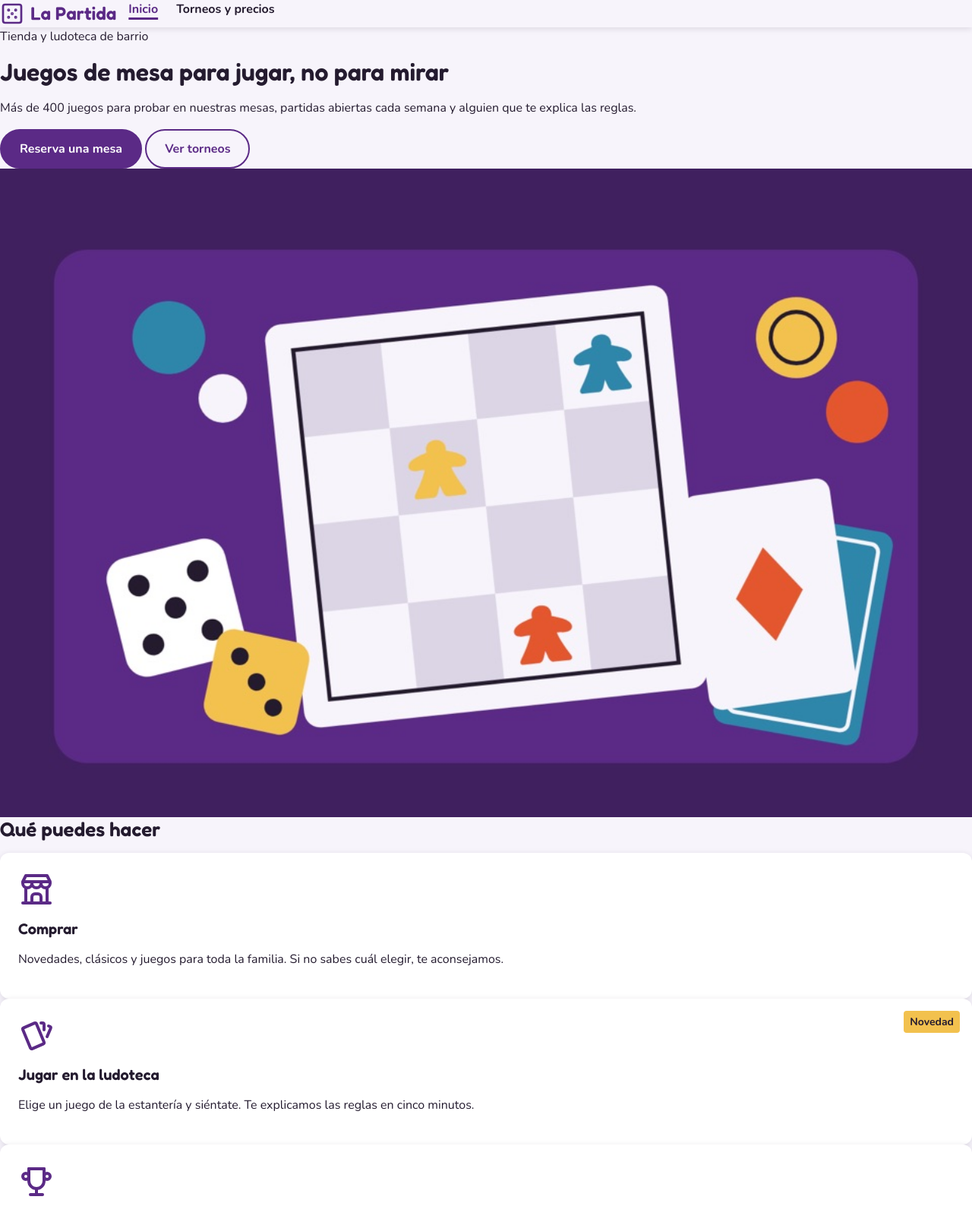
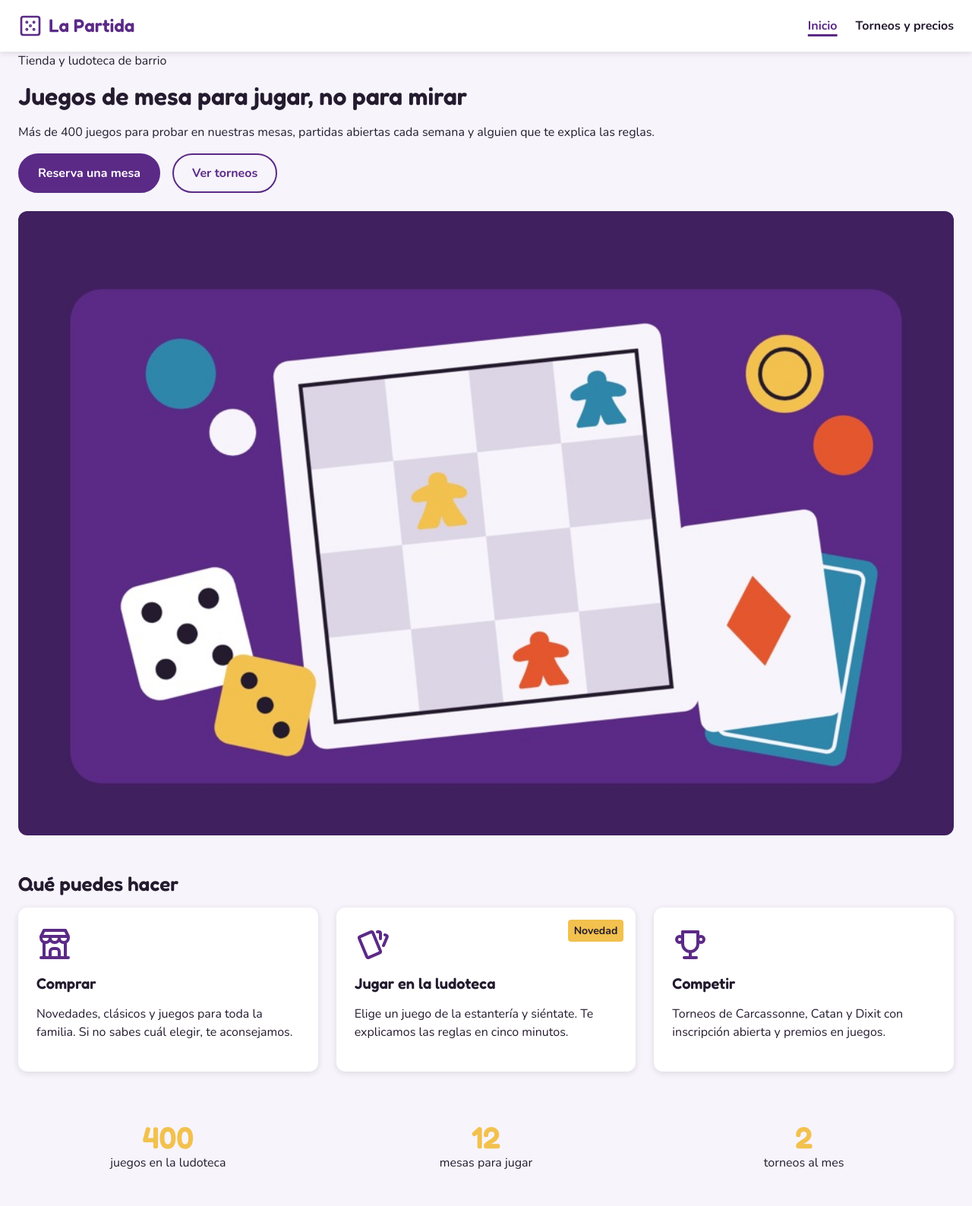
Before and after one commit to ManuelPavonBuendia/Interfaces-La-Partida, a plain HTML site: page index.html in a window 1280 px wide. Shown: the top 1588 px of the page at 76% size. Drawn offline with nearby package versions, Linux system fonts and the light colour scheme.

Commit message:
actulaido estilos.css

```diff
--- a/css/estilos.css
+++ b/css/estilos.css
@@ -188,7 +188,7 @@ svg{
     flex-direction: column;
     align-items: center;
     justify-content: center;
-    padding: 8px;
+    padding: var(--espacio-8);
     margin: 0;
     border-radius: var(--radio-tarjeta);
     background-color: var(--color-primario);
@@ -216,12 +216,13 @@ svg{
 
 .cifra{
     text-align: center;
+    flex: 1 1 200px;
 }
 
 .cifra-numero{
     display: block;
     font-family: var(--fuente-titulos);
-    font-size: clamp(40px, calc(40px + (100vw - 390px) * .015238), 56px);
+    font-size: var(--tamano-portada-movil);
     font-weight: 600;
     line-height: 1.1;
     color: var(--color-acento);
@@ -241,7 +242,7 @@ svg{
 
 .precio-importe{
     font-family: var(--fuente-titulos);
-    font-size: clamp(32px, calc(32px + (100vw - 390px) * .011429), 44px);
+    font-size: var(--tamano-h1-movil);
     font-weight: 600;
     line-height: var(--interlineado-portada);
     color: var(--color-enlace);
@@ -268,9 +269,8 @@ svg{
 
 .precio-destacado .etiqueta{
     top: 0;
-    right: auto;
-    left: 50%;
-    transform: translate(-50%, -50%);
+
+    transform: translateY(-50%);
 }
 
 .tabla{
@@ -292,7 +292,7 @@ svg{
 
 .tabla th,
 .tabla td{
-    padding: 12px 16px;
+    padding:var(--espacio-16);
     border-bottom: 1px solid var(--color-borde-suave);
     text-align: left;
 }
@@ -343,17 +343,21 @@ svg{
     position: sticky;
     top: 0;
     z-index: 100;
-    background-color: var(--color-fondo);
+    background-color: var(--color-superficie);
     box-shadow: var(--sombra);
 }
 
 .cabecera-contenido{
+    align-items: center;
+    justify-content: space-between;
     display: flex;
     flex-wrap:wrap;
     gap: var(--espacio-16);
+    padding-top: var(--espacio-16);
+    padding-bottom: var(--espacio-16);
 }
 
-.cifras-listas{
+.cifras-lista{
     display: flex;
     flex-wrap: wrap;
     gap: var(--espacio-24);
@@ -362,12 +366,48 @@ svg{
     list-style:none;
 }
 
-.cifra{
-    flex: 1 1 200px;
+.portada-imagen{
+    object-fit: cover;
+    width: 100%;
+    aspect-ratio: 3/2;
+    border-radius: var(--radio-tarjeta);
 }
 
-.portada-imagen{
-    width: 100%;
-    aspect-ratio: 3/2;
+.botones{
+    display: flex;
+    flex-wrap: wrap;
+    gap: var(--espacio-16);
+}
 
+.rejilla{
+    display: grid;
+    grid-template-columns: repeat(auto-fit,minmax(16rem, 1fr));
+    gap:var(--medianil);
 }
+
+.portada-contenido{
+    display: grid;
+    gap:var(--medianil);
+}
+
+.precios{
+    display: grid;
+    gap:var(--medianil);
+}
+
+.pie-contenido{
+    display: grid;
+    gap:var(--medianil);
+}
+
+.contenedor{
+    max-width:calc(--ancho-maximo+2*--margen-lateral);
+    margin: 0 auto;
+    padding-left:var(--margen-lateral);
+    padding-right:var(--margen-lateral);
+}
+
+.seccion{
+    padding-top:var(--espacio-48);
+    padding-bottom:var(--espacio-64);
+}
```
